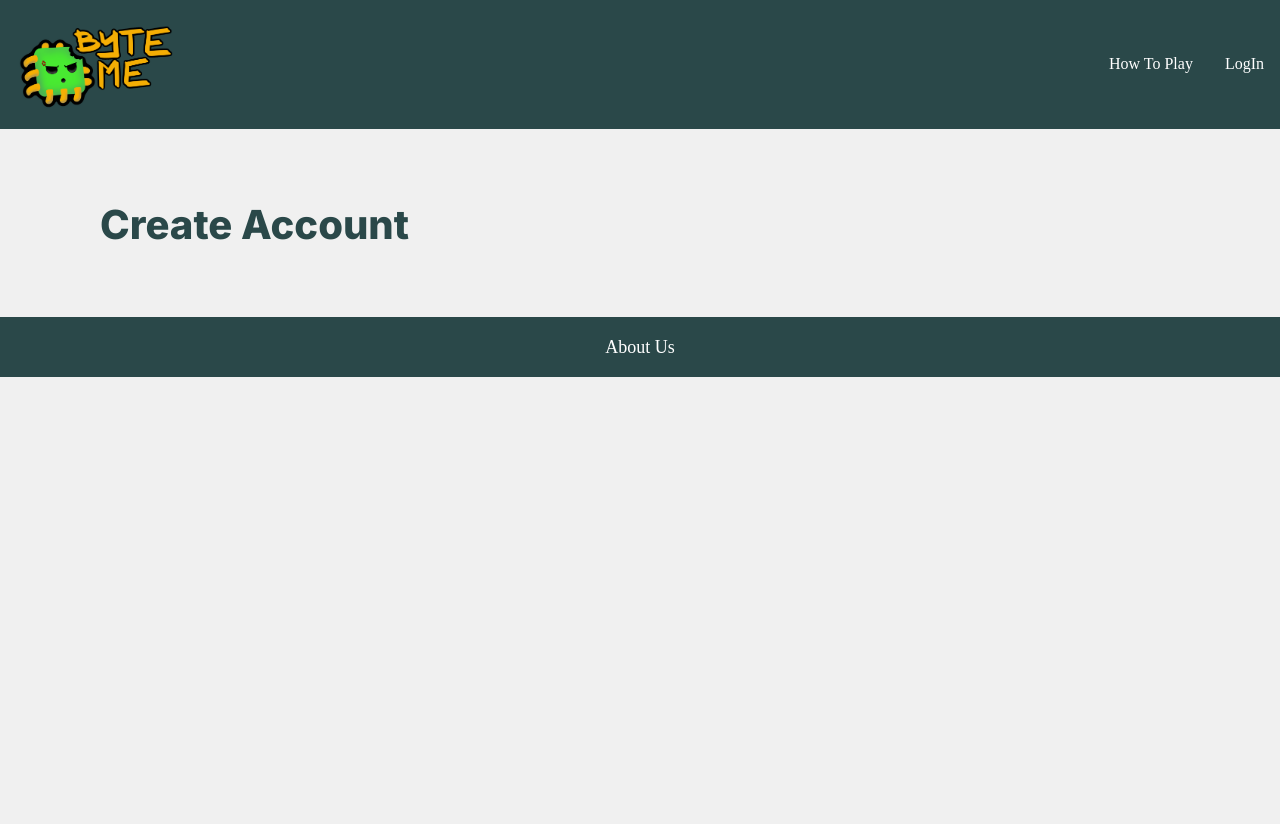
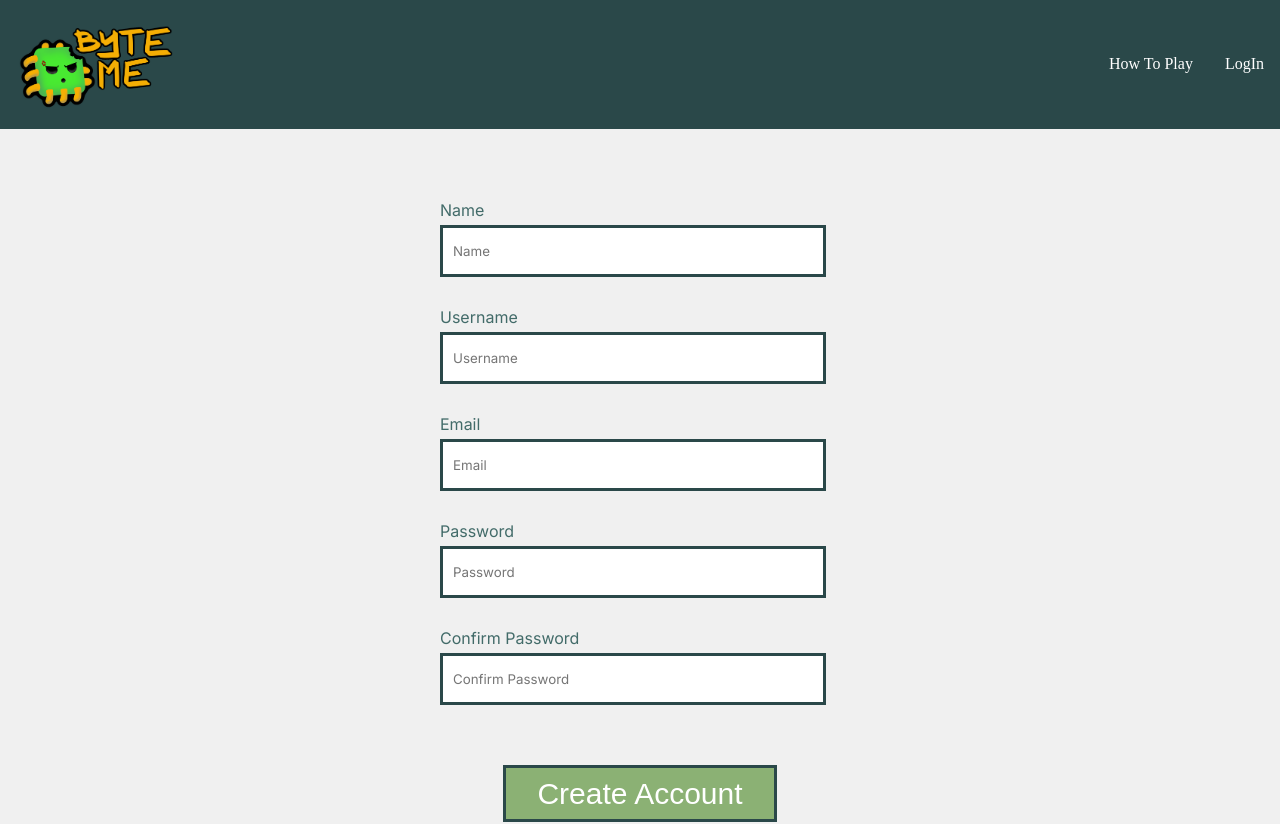
Before and after one commit to KendrickNguyen76/inf124-project, a React (Vite) app in the folder react_frontend/: page /createaccount in a window 1280 px wide. Shown: the top 824 px of the page. Before the commit the page ends 800 px from the top, so only its background shows below. Built offline with nearby package versions, Linux system fonts and the light colour scheme.

Commit message:
Started on CSS for Create Account

```diff
--- /dev/null
+++ b/react_frontend/src/Components/Pages/CreateAccount.css
@@ -0,0 +1,15 @@
+/* CSS file for the Create Account Page */
+
+.createAccountDiv {
+    text-align: center;
+}
+
+/*
+ * CSS for createAccountTextInput class
+ * You may be wondering why this is necessary. Essentially, this
+ * is just here to override the margin-bottom setting of the TextInput
+ * class so that the text boxes on the Create Account page are closer together
+ */
+.createAccountTextInput {
+    margin-bottom: 30px;
+}
--- a/react_frontend/src/Components/Pages/CreateAccount.jsx
+++ b/react_frontend/src/Components/Pages/CreateAccount.jsx
@@ -1,9 +1,37 @@
+import './CreateAccount.css'
 import { useNavigate } from 'react-router-dom';
 
+function CreateAccountInputBoxes() {
+  return (
+    <div className="inputDiv">
+      <form action="" method="post">
+
+        <label className="inputLabel" htmlFor="name">Name</label>
+        <input className="textInput createAccountTextInput" type="text" id="name" name="name" placeholder="Name" />
+
+        <label className="inputLabel" htmlFor="username">Username</label>
+        <input className="textInput createAccountTextInput" type="text" id="username" name="username" placeholder="Username" />
+
+        <label className="inputLabel" htmlFor="email">Email</label>
+        <input className="textInput createAccountTextInput" type="text" id="email" name="email" placeholder="Email" />
+
+        <label className="inputLabel" htmlFor="password">Password</label>
+        <input className="textInput createAccountTextInput" type="password" name="password" placeholder="Password" />
+
+        <label className="inputLabel" htmlFor="confirm_password">Confirm Password</label>
+        <input className="textInput createAccountTextInput" type="password" name="confirm_password" placeholder="Confirm Password" />
+      </form>
+    </div>
+  );
+}
+
 function CreateAccount () {
-    return (
-        <h2>Create Account</h2>
-    );
+  return (
+    <div className="createAccountDiv">
+      <CreateAccountInputBoxes />
+      <button className="submitButton" id="createAccount">Create Account</button>
+    </div>
+  );
 }
 
 export default CreateAccount;
```
